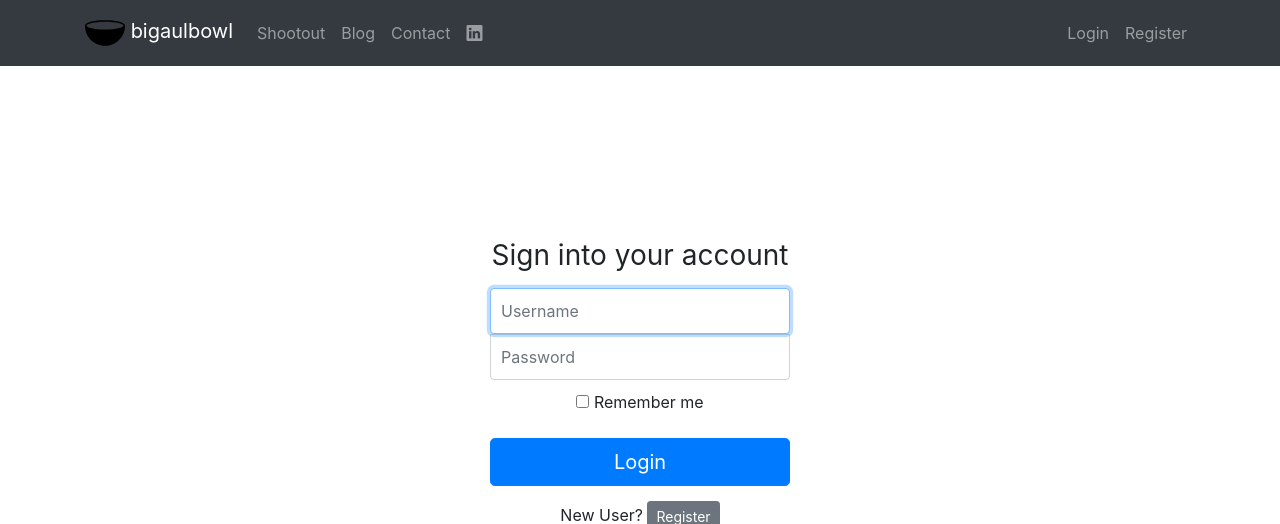
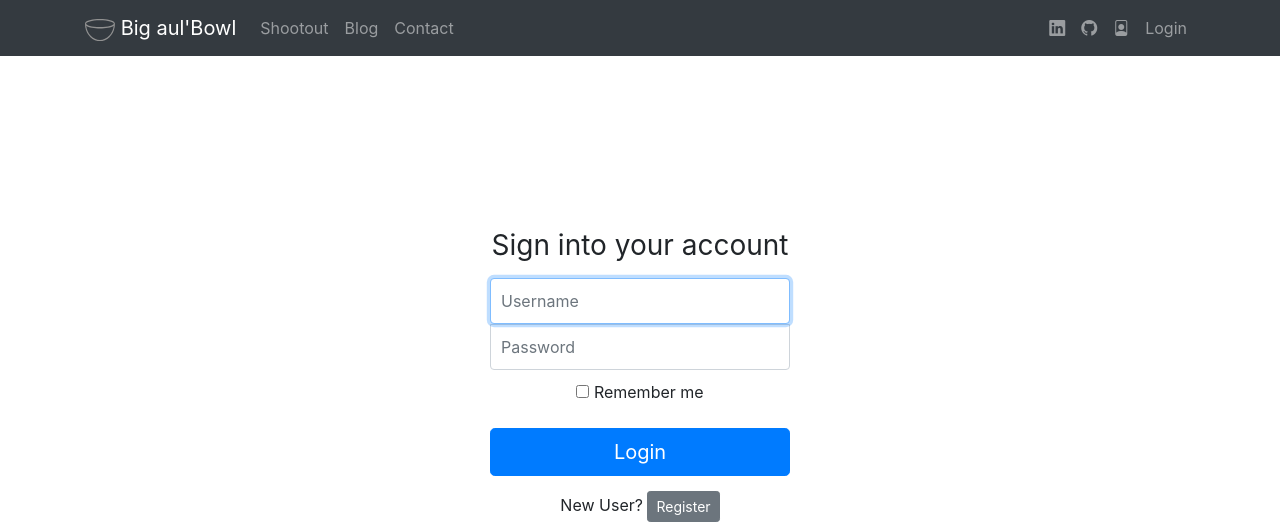
Before and after one commit to ryanmcfarland/flask-insertleft, a Flask app: page /auth/login in a window 1280 px wide. Shown: the top 524 px of the page. Run offline with Flask 2, Linux system fonts and the light colour scheme; data comes from the database, SQL or seed files in the repository; some libraries are stand-ins or nearby versions.

Commit message:
added cv and fixed layout blog

```diff
--- a/app/__init__.py
+++ b/app/__init__.py
@@ -3,11 +3,16 @@ from flask import Flask, current_app
 from flask_sqlalchemy import SQLAlchemy
 from flask_migrate import Migrate
 from flask_login import LoginManager
+from flask_mail import Mail
+
 from config import app_config
 
 db = SQLAlchemy()
 migrate = Migrate()
 login = LoginManager()
+mail = Mail()
+
+
 login.login_view = 'auth.login'
 login.login_message = 'Please log in to access this page.'
 login.login_message_category = "warning"
@@ -20,6 +25,7 @@ def create_app(config_name):
     db.init_app(app)
     migrate.init_app(app, db)
     login.init_app(app)
+    mail.init_app(app)
 
     from app.common import bp as common_bp
     app.register_blueprint(common_bp,cli_group=None)
@@ -33,4 +39,7 @@ def create_app(config_name):
     from app.main import bp as main_bp
     app.register_blueprint(main_bp)
 
+    from app.cv import bp as cv_bp
+    app.register_blueprint(cv_bp, url_prefix='/cv', static_folder='static')
+
     return app
--- a/app/common/__init__.py
+++ b/app/common/__init__.py
@@ -2,4 +2,4 @@ from flask import Blueprint
 
 bp = Blueprint('common', __name__)
 
-from . import decorators, utils, commands
+from . import decorators, utils, commands, email
--- a/app/common/utils.py
+++ b/app/common/utils.py
@@ -1,9 +1,20 @@
-from app import db
-from app.models import Role
+import datetime
+
+from flask import current_app
+from flask_mail import Message
+from app import db, mail
+from app.models import Role, User
 from app.common import bp
 
+# Run this function whenever flask starts and the first request is sent
+# ensures required roles are seeded in the db alongside the admin user I want
+@bp.before_app_first_request
+def startup_functions():
+    add_roles_on_startup()
+    create_admin_on_startup()
+    assign_admin_to_admin()
+
 # Create User Role if not already part of the database
-@bp.before_app_first_request
 def add_roles_on_startup():
     for i in ["Admin", "Power", "User"]:
         i=i.capitalize()
@@ -15,3 +26,48 @@ def add_roles_on_startup():
             print("Added Role: "+i)
         else:
             print("Role added already: "+i)
+
+# create admin user at start-up if it does not exist and send to my main email address
+def create_admin_on_startup(username="ryanmcfarland", email="ryanmcfarland@outlook.com"):
+    u = User.query.filter_by(username=username).first()
+    if not u:
+        u = User(username=username, email=email)
+        password=generate_temp_password(12)
+        u.set_password(password)
+        db.session.add(u)
+        db.session.commit()
+        subject=(datetime.date.today().strftime("%Y.%m.%d"))+"Flask Admin Password"
+        send_email(subject, sender=current_app.config["ADMIN"],
+            recipients=[email], text_body=password, html_body=password)
+        u = User.query.filter_by(username=username).first()
+        print("Added User: "+username)
+    else:
+        print("User added already: "+username)
+
+# Append whatever roles I need to the admin user
+def assign_admin_to_admin(username="ryanmcfarland"):
+    u = User.query.filter_by(username=username).first()
+    u.append_role("Admin")
+    db.session.commit()
+
+# Taken from: https://stackoverflow.com/questions/3854692/generate-password-in-python
+def generate_temp_password(length):
+    if not isinstance(length, int) or length < 8:
+        raise ValueError("temp password must have positive length")
+
+    chars = "ABCDEFGHJKLMNPQRSTUVWXYZ23456789"
+    from os import urandom
+
+    # Python 3 (urandom returns bytes)
+    return "".join(chars[c % len(chars)] for c in urandom(length))
+
+
+# Wrapper to send mail via flask_mail
+def send_email(subject, sender, recipients, text_body, html_body, attachments=None):
+    msg = Message(subject, sender=sender, recipients=recipients)
+    msg.body = text_body
+    msg.html = html_body
+    if attachments:
+        for attachment in attachments:
+            msg.attach(*attachment)
+    mail.send(msg)
--- /dev/null
+++ b/app/cv/__init__.py
@@ -0,0 +1,5 @@
+from flask import Blueprint
+
+bp = Blueprint('cv', __name__)
+
+from app.cv import routes
--- a/app/main/routes.py
+++ b/app/main/routes.py
@@ -44,10 +44,6 @@ def blog(id=None, year=None, month=None, day=None, slug=None):#
 @login_required
 @role_required(["Admin", "Power"])
 def create():
-    if current_user.username != "test":
-        flash('You do not have permissions to create an entry', 'warning')
-        return redirect(url_for('main.index'))
-
     entry = Entry(user_id=current_user.id)
     db.session.add(entry)
     db.session.commit()
@@ -99,7 +95,7 @@ def preview(id):
         return redirect(url_for('main.blog', id=entry.id))
 
 # create way to edit, delete and publish posts through this page?
-@bp.route('/blog/publish/<int:id>/', methods=['GET'])
+@bp.route('/blog/publish/<int:id>/', methods=['POST'])
 @login_required
 @role_required(["Admin", "Power"])
 def publish(id):
--- a/app/templates/_navbar.html
+++ b/app/templates/_navbar.html
@@ -1,27 +1,26 @@
-<nav class="navbar navbar-expand-sm navbar-dark bg-dark">
+<nav class="navbar navbar-expand-md navbar-dark bg-dark">
     <div class="container">
         <a class="navbar-brand" href="{{ url_for('main.index') }}">
-        <img id="logo" alt="Logo"  width="40" height="40" src="{{url_for('static', filename='image/bowl.svg')}}"/>
-        <span>bigaulbowl</span>
+            <img id="logo" alt="Logo"  src="{{url_for('static', filename='image/bowl.svg')}}"/>
+            <span>Big aul'Bowl</span>
         </a>
-    <button class="navbar-toggler" type="button" data-mdb-toggle="collapse" data-mdb-target="#navbarSupportedContent" aria-controls="navbarSupportedContent" aria-expanded="false" aria-label="Toggle navigation">
-        <i class="fas fa-bars"></i>
+        <button class="navbar-toggler" type="button" data-toggle="collapse" data-target="#navbarColl" aria-controls="navbar-collapse" aria-expanded="false" aria-label="Toggle navigation">
+            <span class="navbar-toggler-icon"></span>
         </button>
-    <div class="collapse navbar-collapse" id="navbarSupportedContent">
-        <ul class="navbar-nav me-auto">
-            <li class="nav-item align-self-center"><a class="nav-link text-nowrap" href="{{ url_for('shootout.so_home') }}">Shootout</a></li>
-            <li class="nav-item align-self-center"><a class="nav-link text-nowrap" href="{{ url_for('main.index') }}">Blog</a></li>
-            <li class="nav-item align-self-center"><a class="nav-link text-nowrap" href="{{ url_for('main.create') }}">Contact</a></li>
+        <div class="collapse navbar-collapse" id="navbarColl">
+            <ul class="nav navbar-nav mr-auto">
+                <li class="nav-item align-left"><a class="nav-link text-nowrap" href="{{ url_for('shootout.so_home') }}">Shootout</a></li>
+                <li class="nav-item align-left"><a class="nav-link text-nowrap" href="{{ url_for('main.index') }}">Blog</a></li>
+                <li class="nav-item align-left"><a class="nav-link text-nowrap" href="{{ url_for('cv.download') }}" target="blank">Contact</a></li>
             </ul>
-        <ul class="navbar-nav d-flex flex-row">
-            <li class="nav-item me-3 me-lg-0"><a class="nav-link" href="https://www.linkedin.com/in/ryan-mcfarland-213598127/"><i class="bi bi-linkedin"></i></a></li>
-        </ul>
-        <ul class="navbar-nav ml-auto">
+            <ul class="nav navbar-nav ml-auto">
+                <li class="nav-item align-left"><a class="nav-link" href="https://www.linkedin.com/in/ryan-mcfarland-213598127/" target="blank"><i class="bi bi-linkedin"></i></a></li>
+                <li class="nav-item align-left"><a class="nav-link" href="https://github.com/ryanmcfarland" target="blank"><i class="bi bi-github"></i></a></li>
+                <li class="nav-item align-left"><a class="nav-link text-nowrap" href="{{ url_for('cv.download') }}" target="blank"><i class="bi bi-file-person"></i></a></li>
                 {% if current_user.is_authenticated %}
-            <li class="nav-item"><a class="nav-link" href="{{ url_for('auth.logout') }}">Logout</a></li>
+                <li class="nav-item align-left"><a class="nav-link" href="{{ url_for('auth.logout') }}">Logout</a></li>
                 {% else %}
-            <li class="nav-item"><a class="nav-link" href="{{ url_for('auth.login') }}">Login</a></li>
-            <li class="nav-item"><a class="nav-link" href="{{ url_for('auth.register') }}">Register</a></li>
+                <li class="nav-item align-left"><a class="nav-link" href="{{ url_for('auth.login') }}">Login</a></li>
                 {% endif %}
             </ul>
         </div>
--- a/app/templates/blog/post.html
+++ b/app/templates/blog/post.html
@@ -9,7 +9,7 @@
 {% block content %}
 <div class="container">
     {% from 'macros.html' import create_header %}
-    {{ create_header( entry) }}
+    {{ create_header( entry ) }}
     <hr>
     <div class = "row">
         <div class="col-md-12">
--- a/app/templates/macros.html
+++ b/app/templates/macros.html
@@ -44,10 +44,14 @@
 </nav>
 {%- endmacro %}
 
-{% macro create_header(entry) -%}
+{% macro create_header(entry, slug=True) -%}
 <div class = "row pt-3">
     <div class="col-md-12">
+        {% if slug %}
         <h1><a class="text-dark text-decoration-none" href="{{ url_for( 'main.blog' , year=entry.created_at.strftime('%Y'), month=entry.created_at.strftime('%m'), day=entry.created_at.strftime('%d'), slug=entry.slug ) }}">{{ entry.title }}</a></h1>
+        {% else %}
+        <h1>{{ entry.title }}</h1>
+        {% endif %}
     </div>
 </div>
 <div class = "row">
```
Also changed, not shown: app/common/email.py (added, +12 -0 lines), app/cv/routes.py (added, +8 -0 lines), app/templates/blog/preview.html (+13 -1 lines), config.py (+12 -0 lines), app/static/image/bowl.svg, 2 other files. Lines whose indentation alone changed are shown as unchanged.
